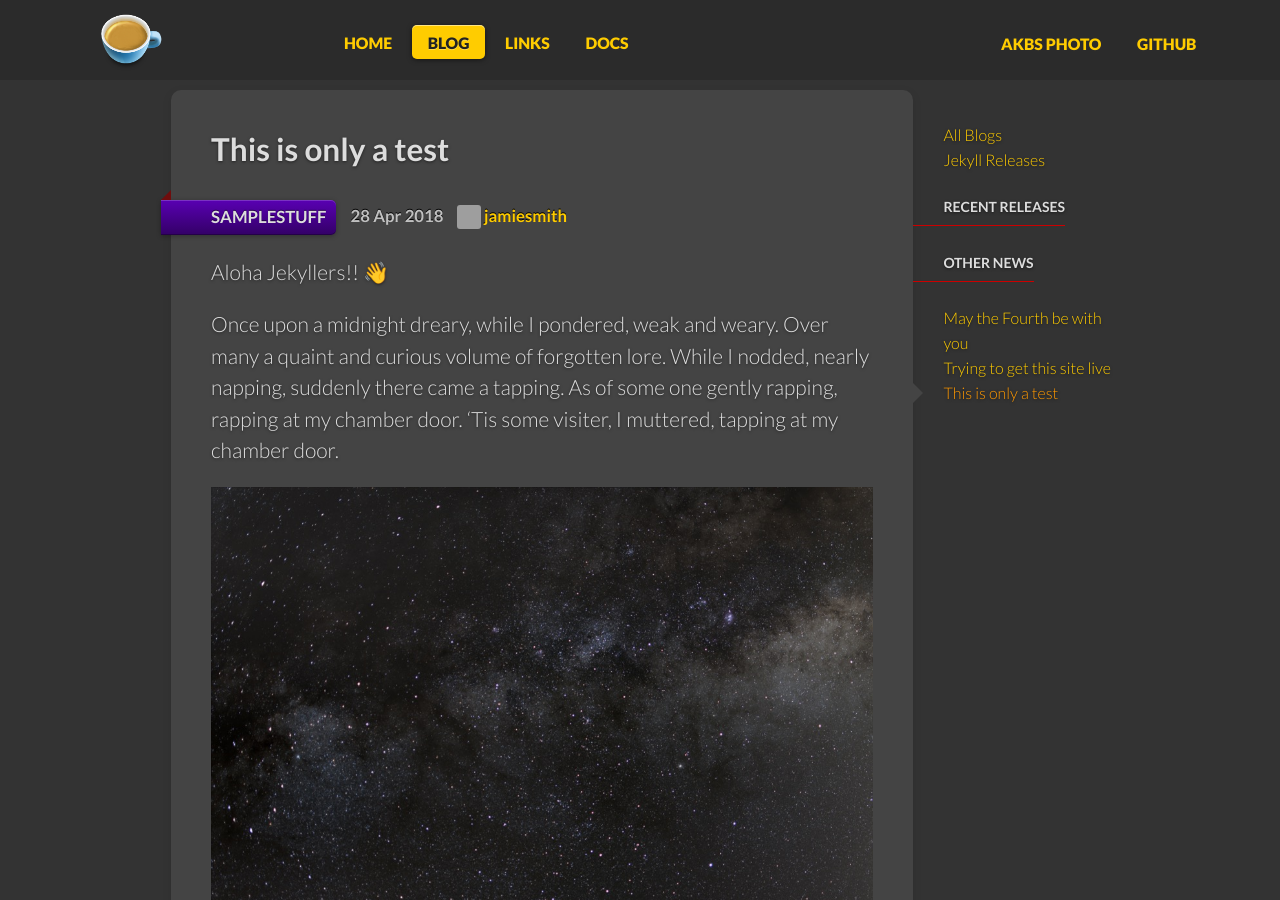
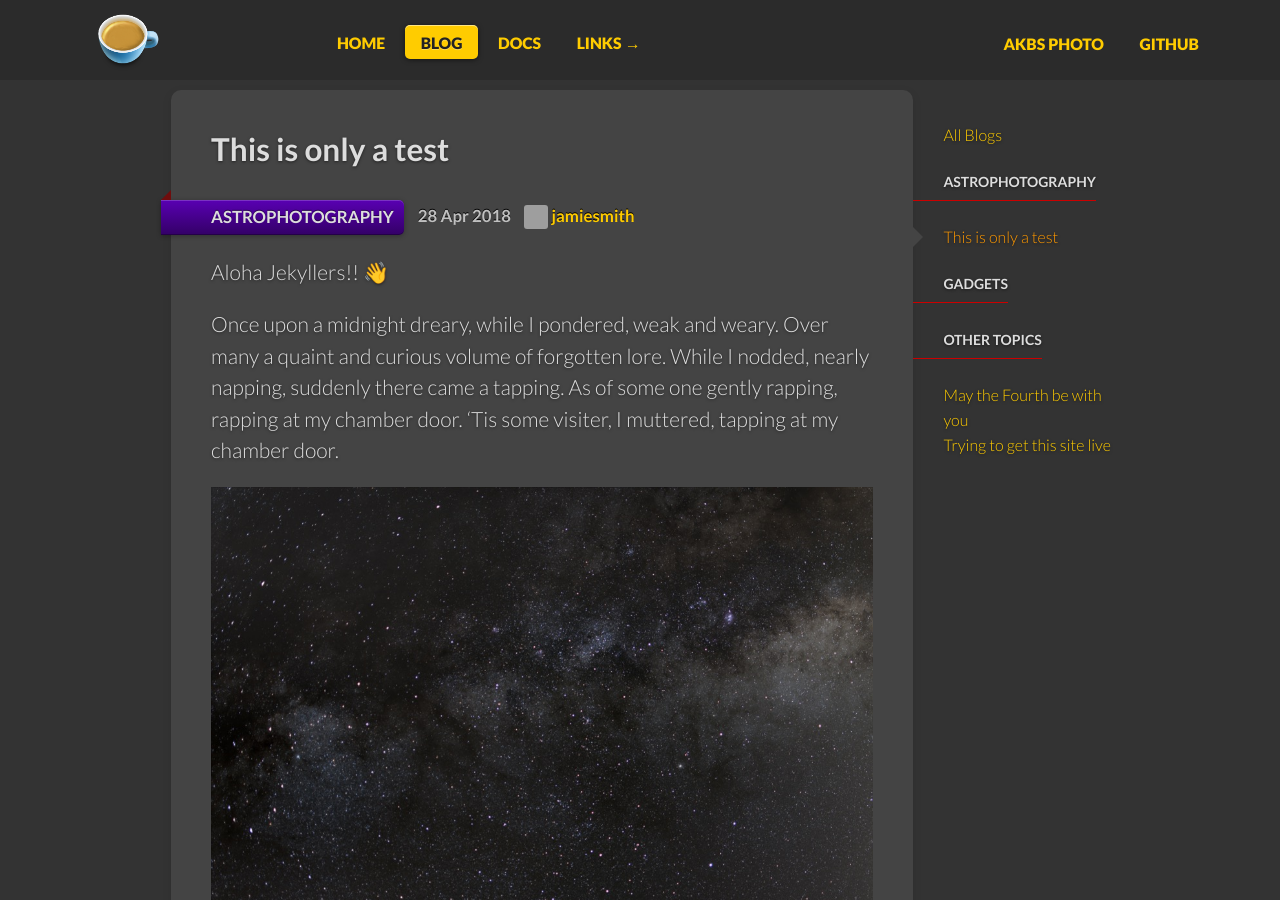
Before and after one commit to jamiesmith/astrosaloon, a Jekyll site: the page built from _posts/2018-04-28-this-is-jamies-test.md, in a window 1280 px wide and 900 px high. Built offline with Jekyll 4.4.1, drawn with Linux system fonts in a browser that asks for light colours; emoji names are drawn with the system emoji font; comment, search, counter and statistics services are not loaded; grey boxes are pictures that could not be loaded.

Commit message:
Checkpoint for the night

```diff
--- a/_includes/blog_contents.html
+++ b/_includes/blog_contents.html
@@ -4,22 +4,32 @@
       <li class="{% if page.title == 'Blog' %}current{% endif %}">
         <a href="{{site.baseurl}}/blog/">All Blogs</a>
       </li>
-      <li class="{% if page.title == 'Releases' %}current{% endif %}">
-        <a href="{{site.baseurl}}/blog/releases/">Jekyll Releases</a>
-      </li>
     </ul>
-    <h4>Recent Releases</h4>
+
+    <h4>Astrophotography</h4>
     <ul>
-      {% for post in site.categories.release limit:5 %}
+      {% for post in site.categories.astrophotography limit:5 %}
       <li class="{% if page.title == post.title %}current{% endif %}">
-        <a href="{{ post.url }}">Version {{ post.version }}</a>
+          <a href="{{ post.url }}">{{ post.title }}</a>
       </li>
       {% endfor %}
     </ul>
-    <h4>Other News</h4>
+
+    <h4>Gadgets</h4>
+    <ul>
+      {% for post in site.categories.gadgets limit:5 %}
+      <li class="{% if page.title == post.title %}current{% endif %}">
+          <a href="{{ post.url }}">{{ post.title }}</a>
+      </li>
+      {% endfor %}
+    </ul>
+
+    <h4>Other Topics</h4>
     <ul>
         {% for post in site.posts %}
-        {% unless post.categories contains 'release' %}
+        {% unless post.categories contains 'astrophotography'
+            || post.categories contains 'gadgets'
+          %}
         <li class="{% if page.title == post.title %}current{% endif %}">
           <a href="{{ post.url }}">{{ post.title }}</a>
         </li>
--- a/_includes/primary-nav-items.html
+++ b/_includes/primary-nav-items.html
@@ -5,11 +5,11 @@
   <li class="{% if page.author %}current{% endif %}">
     <a href="{{site.baseurl}}/blog/">Blog</a>
   </li>
-  <li class="{% if page.url contains '/links/' %}current{% endif %}">
-    <!-- <a href="{{site.baseurl}}/links/home/">Links</a> -->
-    <a href="http://www.grandelatte.com" target="_blank">Links</a>
-  </li>
   <li class="{% if page.url contains '/docs/' %}current{% endif %}">
     <a href="{{site.baseurl}}/docs/home/">Docs</a>
   </li>
+  <li class="{% if page.url contains '/links/' %}current{% endif %}">
+    <!-- <a href="{{site.baseurl}}/links/home/">Links</a> -->
+    <a href="http://www.grandelatte.com" target="_blank">Links →</a>
+  </li>
 </ul>
--- a/_posts/2018-04-28-this-is-jamies-test.md
+++ b/_posts/2018-04-28-this-is-jamies-test.md
@@ -2,7 +2,7 @@
 title: "This is only a test"
 date: 2018-04-28 10:00:00
 author: jamiesmith
-categories: [samplestuff]
+categories: [astrophotography]
 ---
 
 Aloha Jekyllers!! :wave:
--- a/index.html
+++ b/index.html
@@ -39,7 +39,7 @@ overview: true
 <section class="quickstart">
   <div class="grid">
     <div class="unit golden-small center-on-mobiles">
-      <h3>Who <em>is</em> this guy?</h3>
+      <img src="assets/parrot.jpg" width="200" height="200" alt="Free Jekyll hosting on GitHub Pages">
     </div>
     <div class="unit golden-large code">
       <p class="title">About Me</p>
```
Also changed, not shown: other parts of index.html (+1 -1 lines), assets/choctini.jpg (added), assets/parrot.jpg (added).
